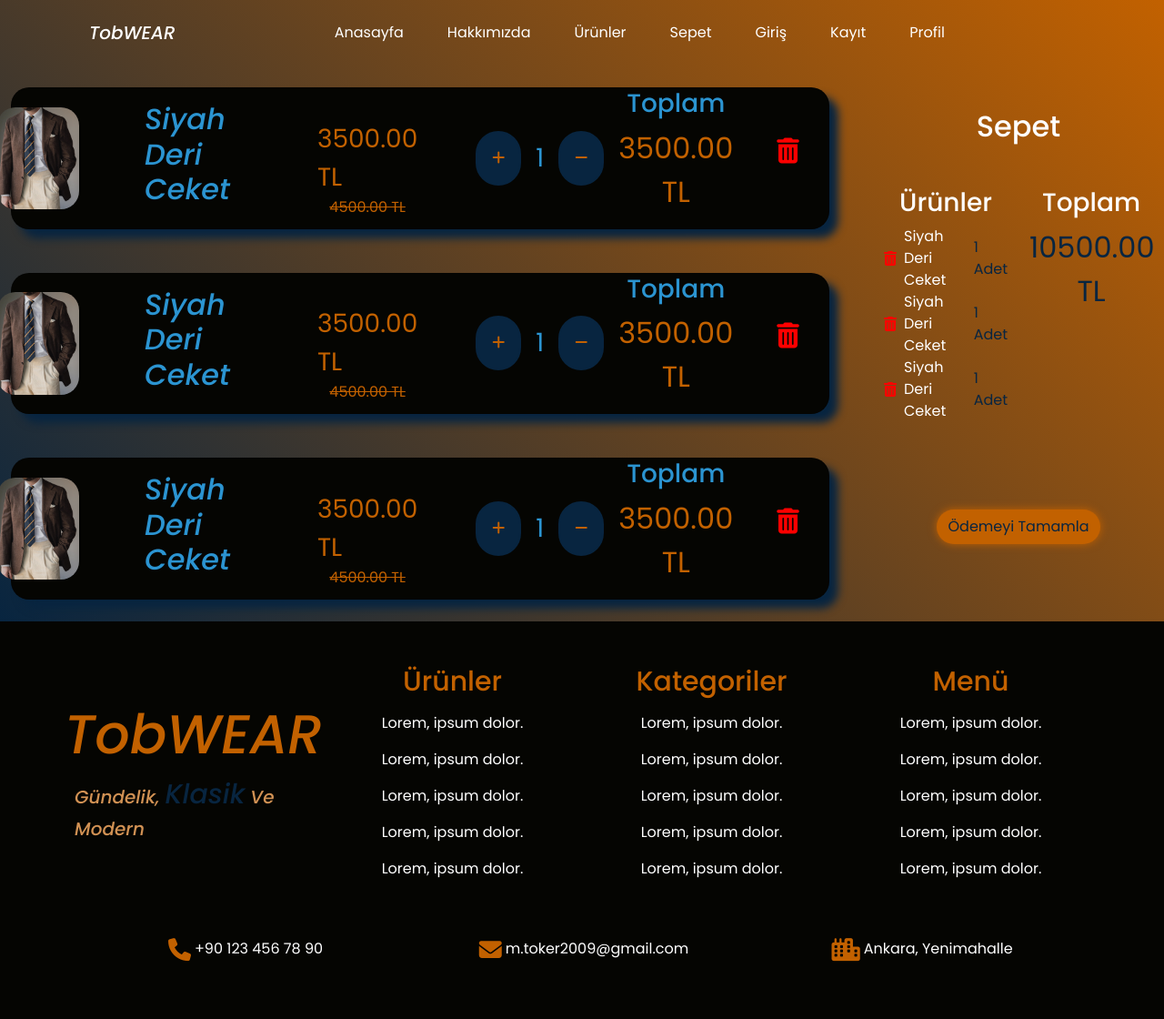
After one commit to MustafaKayra/TobWEAR, a Django app: page /shoppingcard/ in a window 1280 px wide. The commit adds this page. Shown: the whole page at 91% size. Run offline with Django 5.2, Linux system fonts and the light colour scheme; some libraries are stand-ins or nearby versions.

Commit message:
Alışveriş sepeti sayfası eklendi

```diff
--- a/shop/views.py
+++ b/shop/views.py
@@ -9,3 +9,6 @@ def about(request):
 
 def products(request):
     return render(request,"products.html")
+
+def shoppingcart(request):
+    return render(request,"shoppingcart.html")
--- a/static/css/style.css
+++ b/static/css/style.css
@@ -744,6 +744,9 @@ body {
     font-family: 'Poppins', sans-serif;
     font-weight: 500;
     font-style: italic;
+    opacity: 0;
+    animation: ilkanimasyon 1.5s forwards;
+    transform: translateY(20px);
 }
 
 @media (max-width: 768px) {
@@ -754,6 +757,12 @@ body {
         font-weight: 500;
         font-style: italic;
     }
+}
+
+.products-paragraph {
+    opacity: 0;
+    animation: ilkanimasyon 1.5s forwards;
+    transform: translateY(20px);
 }
 
 #products-header-container {
@@ -852,6 +861,9 @@ input::-webkit-inner-spin-button {
     font-size: 20px;
     box-shadow: 0 0 30px var(--custom-dark-blue);
     transition: all 0.3s ease;
+    opacity: 0;
+    animation: ilkanimasyon 1.5s forwards;
+    transform: translateY(20px);
 }
 
 #dropdownMenuButton1:hover {
@@ -936,3 +948,117 @@ input::-webkit-inner-spin-button {
     box-shadow: 0 0 10px #c26100;
     transform: translateY(0) scale(1.05);
 }
+
+#shoppingcard-container {
+    background: linear-gradient(45deg, #082540, #c26100);
+}
+
+#payment-info {
+    border-top-right-radius: 20px;
+    border-bottom-right-radius: 20px;
+}
+
+#product-info {
+    border-top-left-radius: 20px;
+    border-bottom-left-radius: 20px;
+}
+
+.product-info-image {
+    width: 10%;
+    height: auto;
+    border-radius: 20px;
+}
+
+@media (max-width: 768px) {
+    .product-info-image {
+        margin-top: 20px;
+        width: 70%;
+        height: auto;
+        border-radius: 20px;
+    }
+}
+
+.product-info-card {
+    border-radius: 20px;
+    background-color: #050502;
+    box-shadow: 10px 10px 10px #082540;
+}
+
+.product-info-span {
+    text-decoration: line-through;
+}
+
+.plus-button {
+    border-radius: 40px;
+    border: 2px solid var(--custom-dark-blue);
+    background-color: var(--custom-dark-blue);
+    transition: all 0.3s ease;
+}
+
+.plus-button:hover {
+    border-radius: 30px;
+    border: 2px solid var(--custom-orange);
+    transform: scale(1.10);
+}
+
+.plus-button:focus {
+    border-radius: 20px;
+    border: 2px solid var(--custom-orange);
+    transform: scale(1.15);
+}
+
+.minus-button {
+    border-radius: 40px;
+    border: 2px solid var(--custom-dark-blue);
+    background-color: var(--custom-dark-blue);
+    transition: all 0.3s ease;
+}
+
+.minus-button:hover {
+    border-radius: 30px;
+    border: 2px solid var(--custom-orange);
+    transform: scale(1.10);
+}
+
+.minus-button:focus {
+    border-radius: 20px;
+    border: 2px solid var(--custom-orange);
+    transform: scale(1.15);
+}
+
+.product-info-trash {
+    border: 0px;
+    background: none;
+}
+
+#product-payment-button {
+    background-color: var(--custom-orange);
+    color: #082540;
+    border-radius: 20px;
+    box-shadow: 0 0 10px var(--custom-orange);
+    transition: all 0.3s ease;
+}
+
+#product-payment-button:hover {
+    transform: scale(1.05);
+}
+
+.product-payment-span {
+    color: var(--custom-dark-blue);
+}
+
+.product-payment-paragraph {
+    color: var(--custom-dark-blue);
+}
+
+@media (max-width: 768px) {
+    .product-payment-span {
+        color: var(--custom-orange);
+    }
+}
+
+@media (max-width: 768px) {
+    .product-payment-paragraph {
+        color: var(--custom-orange);
+    }
+}
--- a/templates/about.html
+++ b/templates/about.html
@@ -37,7 +37,7 @@
                             <a class="nav-link text-white navbar-text" href="{% url 'products' %}">Ürünler</a>
                         </li>
                         <li class="nav-item mx-3">
-                            <a class="nav-link text-white navbar-text" href="#">Sepet</a>
+                            <a class="nav-link text-white navbar-text" href="{% url 'shoppingcard' %}">Sepet</a>
                         </li>
                         <li class="nav-item mx-3">
                             <a class="nav-link text-white navbar-text" href="#">Giriş</a>
--- a/templates/index.html
+++ b/templates/index.html
@@ -39,7 +39,7 @@
                             <a class="nav-link text-white navbar-text" href="{% url 'products' %}">Ürünler</a>
                         </li>
                         <li class="nav-item mx-3">
-                            <a class="nav-link text-white navbar-text" href="#">Sepet</a>
+                            <a class="nav-link text-white navbar-text" href="{% url 'shoppingcard' %}">Sepet</a>
                         </li>
                         <li class="nav-item mx-3">
                             <a class="nav-link text-white navbar-text" href="#">Giriş</a>
--- /dev/null
+++ b/templates/shoppingcart.html
@@ -0,0 +1,243 @@
+<!DOCTYPE html>
+<html lang="en">
+{% load static %}
+<head>
+    <meta charset="UTF-8">
+    <meta name="viewport" content="width=device-width, initial-scale=1.0">
+    <link rel="stylesheet" href="{% static 'css/bootstrap.min.css' %}">
+    <link rel="stylesheet" href="{% static 'css/style.css' %}">
+    <link rel="preconnect" href="https://fonts.googleapis.com">
+    <link rel="preconnect" href="https://fonts.gstatic.com" crossorigin>
+    <link href="https://fonts.googleapis.com/css2?family=Outfit&family=Poppins:ital,wght@0,100;0,200;0,300;0,400;0,500;0,600;0,700;0,800;0,900;1,100;1,200;1,300;1,400;1,500;1,600;1,700;1,800;1,900&family=Ubuntu:ital,wght@0,300;0,400;0,500;0,700;1,300;1,400;1,500;1,700&display=swap" rel="stylesheet">
+    <link rel="stylesheet" href="https://cdnjs.cloudflare.com/ajax/libs/font-awesome/6.4.0/css/all.min.css">
+    <title>TobWEAR</title>
+</head>
+<body>
+
+
+    <div class="container-fluid" id="shoppingcard-container">
+        <nav class="navbar navbar-expand-lg py-3">
+            <div class="container justify-content-center">
+                <a class="navbar-brand text-white mx-3 navbar-title" href="/">TobWEAR</a>
+
+                <button class="navbar-toggler" type="button" data-bs-toggle="collapse" data-bs-target="#navbarNav"
+                    aria-controls="navbarNav" aria-expanded="false" aria-label="Toggle navigation">
+                    <span class="navbar-toggler-icon"></span>
+                </button>
+
+                <div class="collapse navbar-collapse justify-content-center" id="navbarNav">
+                    <ul class="navbar-nav">
+                        <li class="nav-item mx-3">
+                            <a class="nav-link text-white navbar-text" href="/">Anasayfa</a>
+                        </li>
+                        <li class="nav-item mx-3">
+                            <a class="nav-link text-white navbar-text" href="{% url 'about' %}">Hakkımızda</a>
+                        </li>
+                        <li class="nav-item mx-3">
+                            <a class="nav-link text-white navbar-text" href="{% url 'products' %}">Ürünler</a>
+                        </li>
+                        <li class="nav-item mx-3">
+                            <a class="nav-link text-white navbar-text" href="{% url 'shoppingcard' %}">Sepet</a>
+                        </li>
+                        <li class="nav-item mx-3">
+                            <a class="nav-link text-white navbar-text" href="#">Giriş</a>
+                        </li>
+                        <li class="nav-item mx-3">
+                            <a class="nav-link text-white navbar-text" href="#">Kayıt</a>
+                        </li>
+                        <li class="nav-item mx-3">
+                            <a class="nav-link text-white navbar-text" href="#">Profil</a>
+                        </li>
+                    </ul>
+                </div>
+            </div>
+        </nav>
+
+        <div class="row" id="shoppingcard-row">
+            <div class="col-md-9 d-flex flex-column justify-content-start pe-md-5" id="product-info">
+                <div class="card d-flex flex-md-row justify-content-center align-items-center my-4 mx-auto text-white product-info-card">
+                    <img src="{% static 'images/Aklasu_Journal_-_Last_Minute_Adjustments-1.jpg' %}" class="product-info-image me-md-4">
+                    <h2 class="px-5 pt-4 pt-md-0 product-info-h2" style="color: #2b94d1; font-family: 'Poppins', sans-serif; font-weight: 500; font-style: italic;">Siyah Deri Ceket</h2>
+
+                    <div class="d-flex flex-column px-5">
+                        <p class="product-info-paragraph fs-3 pt-4 mb-0" style="color: #c26100;">3500.00 TL</p>
+                        <span class="product-info-span text-center" style="color: #c26100;">4500.00 TL</span>
+                    </div>
+
+                    <div class="d-flex justify-content-center align-items-center my-4">
+                        <button class="plus-button mx-3 p-3"><i class="fa-solid fa-plus" style="color: #c26100;"></i></button>
+                        <p class="product-info-paragraph fs-3 mt-3" style="color: #2b94d1;">1</p>
+                        <button class="minus-button mx-3 p-3"><i class="fa-solid fa-minus" style="color: #c26100;"></i></button>
+                    </div>
+
+                    <div class="d-flex flex-column mx-auto">
+                        <h3 class="product-info-totaltitle text-center" style="color: #2b94d1;">Toplam</h3>
+                        <p class="product-info-paragraph fs-2 text-center" style="color: #c26100;">3500.00 TL</p>
+                    </div>
+
+                    <button class="product-info-trash px-5"><i class="fa-solid fa-trash-can fs-3 mb-3" style="color: red;"></i></button>
+                </div>
+
+                <div class="card d-flex flex-md-row justify-content-center align-items-center my-4 mx-auto text-white product-info-card">
+                    <img src="{% static 'images/Aklasu_Journal_-_Last_Minute_Adjustments-1.jpg' %}" class="product-info-image me-md-4">
+                    <h2 class="px-5 pt-4 pt-md-0 product-info-h2" style="color: #2b94d1; font-family: 'Poppins', sans-serif; font-weight: 500; font-style: italic;">Siyah Deri Ceket</h2>
+
+                    <div class="d-flex flex-column px-5">
+                        <p class="product-info-paragraph fs-3 pt-4 mb-0" style="color: #c26100;">3500.00 TL</p>
+                        <span class="product-info-span text-center" style="color: #c26100;">4500.00 TL</span>
+                    </div>
+
+                    <div class="d-flex justify-content-center align-items-center my-4">
+                        <button class="plus-button mx-3 p-3"><i class="fa-solid fa-plus" style="color: #c26100;"></i></button>
+                        <p class="product-info-paragraph fs-3 mt-3" style="color: #2b94d1;">1</p>
+                        <button class="minus-button mx-3 p-3"><i class="fa-solid fa-minus" style="color: #c26100;"></i></button>
+                    </div>
+
+                    <div class="d-flex flex-column mx-auto">
+                        <h3 class="product-info-totaltitle text-center" style="color: #2b94d1;">Toplam</h3>
+                        <p class="product-info-paragraph fs-2 text-center" style="color: #c26100;">3500.00 TL</p>
+                    </div>
+
+                    <button class="product-info-trash px-5"><i class="fa-solid fa-trash-can fs-3 mb-3" style="color: red;"></i></button>
+                </div>
+
+                <div class="card d-flex flex-md-row justify-content-center align-items-center my-4 mx-auto text-white product-info-card">
+                    <img src="{% static 'images/Aklasu_Journal_-_Last_Minute_Adjustments-1.jpg' %}" class="product-info-image me-md-4">
+                    <h2 class="px-5 pt-4 pt-md-0 product-info-h2" style="color: #2b94d1; font-family: 'Poppins', sans-serif; font-weight: 500; font-style: italic;">Siyah Deri Ceket</h2>
+
+                    <div class="d-flex flex-column px-5">
+                        <p class="product-info-paragraph fs-3 pt-4 mb-0" style="color: #c26100;">3500.00 TL</p>
+                        <span class="product-info-span text-center" style="color: #c26100;">4500.00 TL</span>
+                    </div>
+
+                    <div class="d-flex justify-content-center align-items-center my-4">
+                        <button class="plus-button mx-3 p-3"><i class="fa-solid fa-plus" style="color: #c26100;"></i></button>
+                        <p class="product-info-paragraph fs-3 mt-3" style="color: #2b94d1;">1</p>
+                        <button class="minus-button mx-3 p-3"><i class="fa-solid fa-minus" style="color: #c26100;"></i></button>
+                    </div>
+
+                    <div class="d-flex flex-column mx-auto">
+                        <h3 class="product-info-totaltitle text-center" style="color: #2b94d1;">Toplam</h3>
+                        <p class="product-info-paragraph fs-2 text-center" style="color: #c26100;">3500.00 TL</p>
+                    </div>
+
+                    <button class="product-info-trash px-5"><i class="fa-solid fa-trash-can fs-3 mb-3" style="color: red;"></i></button>
+                </div>
+            </div>
+            <hr class="d-inline d-md-none" style="color: #fff;">
+
+            <div class="col-md-3" id="payment-info">
+                <h2 class="text-center text-white my-5">Sepet</h2>
+                <div class="row d-flex">
+                    <div class="col-md-6">
+                        <h3 class="text-center text-white">Ürünler</h3>
+                        <ul class="text-white mb-5" style="list-style: none; padding: 0; margin: 0;">
+                            <li class="d-flex align-items-center justify-content-center"><i class="fa-solid fa-trash-can fs-6 pe-2" style="color: red;"></i>Siyah Deri Ceket <span class="ps-2 product-payment-span">1 Adet</span></li>
+                            <li class="d-flex align-items-center justify-content-center"><i class="fa-solid fa-trash-can fs-6 pe-2" style="color: red;"></i>Siyah Deri Ceket <span class="ps-2 product-payment-span">1 Adet</span></li>
+                            <li class="d-flex align-items-center justify-content-center"><i class="fa-solid fa-trash-can fs-6 pe-2" style="color: red;"></i>Siyah Deri Ceket <span class="ps-2 product-payment-span">1 Adet</span></li>
+                        </ul>
+                    </div>
+                    <div class="col-md-6">
+                        <h3 class="text-center text-white">Toplam</h3>
+                        <p class="text-center fs-2 product-payment-paragraph">10500.00 TL</p>
+                    </div>
+                </div>
+                <div class="payment-button d-flex justify-content-center my-5">
+                    <button class="btn" id="product-payment-button">Ödemeyi Tamamla</button>
+                </div>
+            </div>
+
+
+        </div>
+    </div>
+
+
+
+    <footer>
+        <div class="container py-5" id="footer-container">
+            <div class="row">
+                <div class="col-md-3 d-flex flex-column justify-content-center align-items-center">
+                    <h1 class="text-center footer-brand-title">TobWEAR</h1>
+                    <p id="footer-brand-paragraph">Gündelik, <span id="footer-brand-span">Klasik</span> Ve Modern</p>
+                </div>
+
+                <div class="col-md-3 d-flex flex-column justify-content-center align-items-center">
+                    <h2 class="text-center pb-2" id="footer-products-title">Ürünler</h2>
+                    <a href="#" class="footer-products-a">
+                        <p class="footer-products text-white">Lorem, ipsum dolor.</p>
+                    </a>
+                    <a href="#" class="footer-products-a">
+                        <p class="footer-products text-white">Lorem, ipsum dolor.</p>
+                    </a>
+                    <a href="#" class="footer-products-a">
+                        <p class="footer-products text-white">Lorem, ipsum dolor.</p>
+                    </a>
+                    <a href="#" class="footer-products-a">
+                        <p class="footer-products text-white">Lorem, ipsum dolor.</p>
+                    </a>
+                    <a href="#" class="footer-products-a">
+                        <p class="footer-products text-white">Lorem, ipsum dolor.</p>
+                    </a>
+                </div>
+
+                <div class="col-md-3 d-flex flex-column justify-content-center align-items-center">
+                    <h2 class="text-center pb-2" id="footer-products-title">Kategoriler</h2>
+                    <a href="#" class="footer-products-a">
+                        <p class="footer-products text-white">Lorem, ipsum dolor.</p>
+                    </a>
+                    <a href="#" class="footer-products-a">
+                        <p class="footer-products text-white">Lorem, ipsum dolor.</p>
+                    </a>
+                    <a href="#" class="footer-products-a">
+                        <p class="footer-products text-white">Lorem, ipsum dolor.</p>
+                    </a>
+                    <a href="#" class="footer-products-a">
+                        <p class="footer-products text-white">Lorem, ipsum dolor.</p>
+                    </a>
+                    <a href="#" class="footer-products-a">
+                        <p class="footer-products text-white">Lorem, ipsum dolor.</p>
+                    </a>
+                </div>
+
+                <div class="col-md-3 d-flex flex-column justify-content-center align-items-center">
+                    <h2 class="text-center pb-2" id="footer-products-title">Menü</h2>
+                    <a href="#" class="footer-products-a">
+                        <p class="footer-products text-white">Lorem, ipsum dolor.</p>
+                    </a>
+                    <a href="#" class="footer-products-a">
+                        <p class="footer-products text-white">Lorem, ipsum dolor.</p>
+                    </a>
+                    <a href="#" class="footer-products-a">
+                        <p class="footer-products text-white">Lorem, ipsum dolor.</p>
+                    </a>
+                    <a href="#" class="footer-products-a">
+                        <p class="footer-products text-white">Lorem, ipsum dolor.</p>
+                    </a>
+                    <a href="#" class="footer-products-a">
+                        <p class="footer-products text-white">Lorem, ipsum dolor.</p>
+                    </a>
+                </div>
+            </div>
+            <div class="row mt-5">
+                <div class="footer-contact d-flex flex-column flex-md-row justify-content-center align-items-center">
+                    <div class="col-md-4 pb-3">
+                        <span class="text-white d-flex justify-content-center"><i
+                                class="fa-solid fa-phone contact-icon px-1"></i> +90 123 456 78 90 </span>
+                    </div>
+                    <div class="col-md-4 pb-3">
+                        <span class="text-white d-flex justify-content-center"><i
+                                class="fa-solid fa-envelope contact-icon px-1"></i> m.toker2009@gmail.com</span>
+                    </div>
+                    <div class="col-md-4 pb-3">
+                        <span class="text-white d-flex justify-content-center"><i
+                                class="fa-solid fa-city contact-icon px-1"></i> Ankara, Yenimahalle</span>
+                    </div>
+                </div>
+            </div>
+        </div>
+    </footer>
+
+
+    <script src="{% static 'js/bootstrap.bundle.min.js' %}"></script>
+</body>
+</html>
--- a/tobwear/urls.py
+++ b/tobwear/urls.py
@@ -6,5 +6,6 @@ urlpatterns = [
     path('admin/', admin.site.urls),
     path('', views.index, name="index"),
     path('about/',views.about,name="about"),
-    path('products/',views.products,name="products")
+    path('products/',views.products,name="products"),
+    path('shoppingcard/',views.shoppingcart,name="shoppingcard")
 ]
```
Also changed, not shown: templates/products.html (+3 -6 lines).
